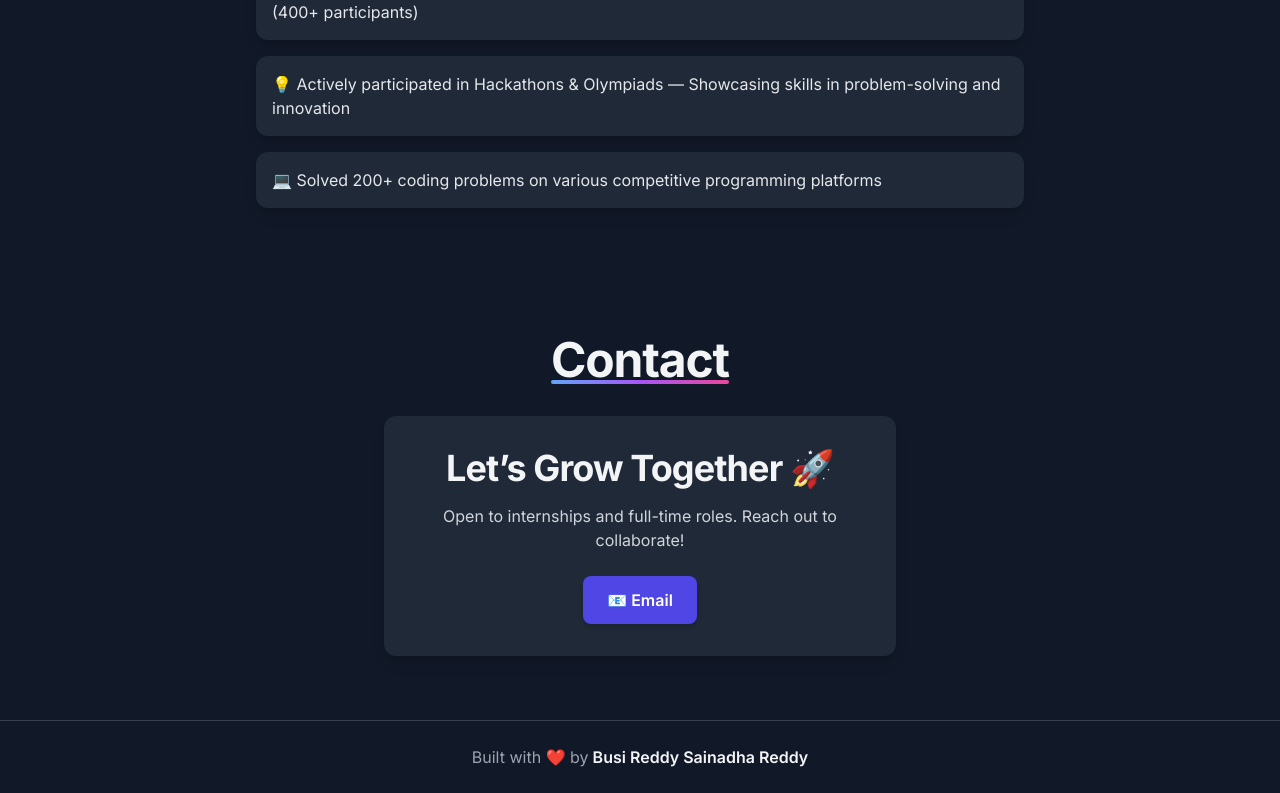
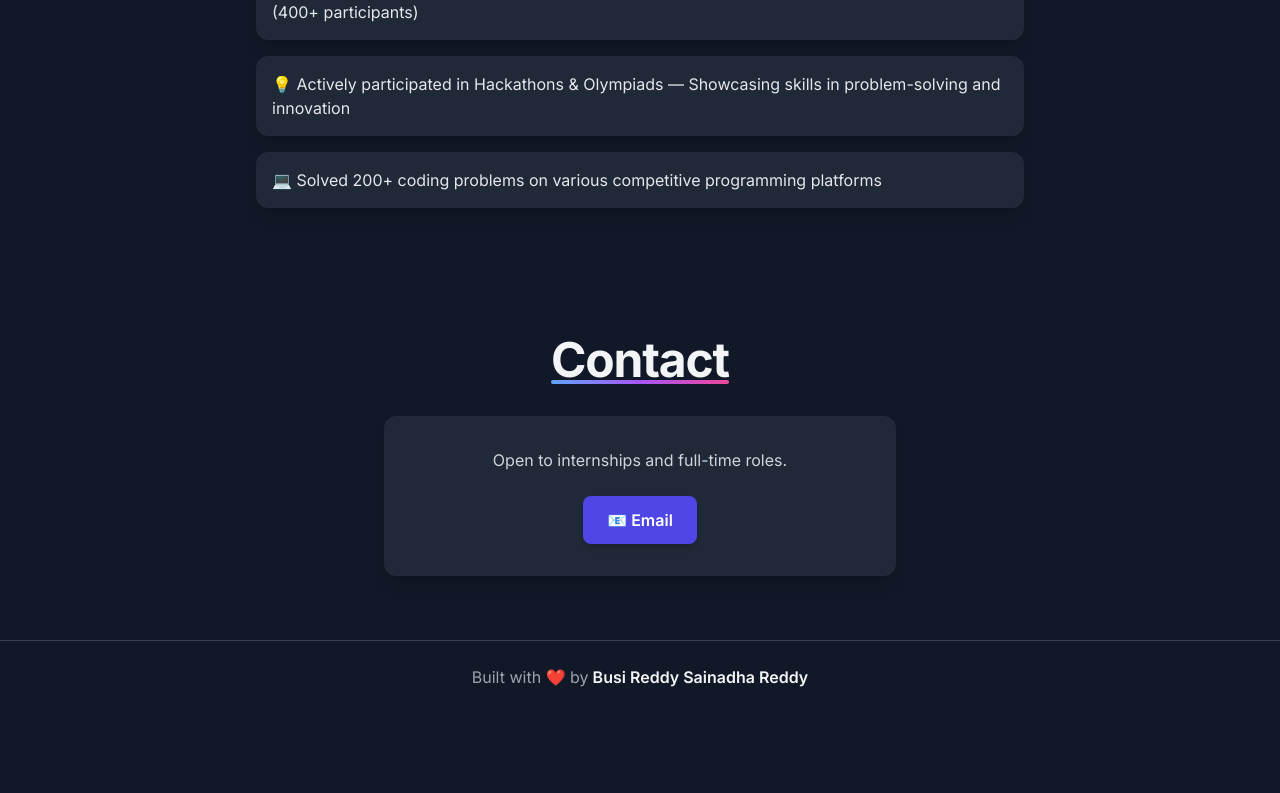
Before and after one commit to sainadhareddy2636/portfolio-website, a React (Create React App) app: page / in a window 1280 px wide. Shown: the part 3419-4212 px from the top of the page. After the commit the page ends 4132 px from the top, so only its background shows below. Built offline with nearby package versions, Linux system fonts and the light colour scheme; the HTML template or start-up script is replaced by a standard one.

Commit message:
Updated contact section

```diff
--- a/src/components/Contact.jsx
+++ b/src/components/Contact.jsx
@@ -10,11 +10,11 @@ export default function Contact() {
       <SectionTitle>Contact</SectionTitle>
 
       <div className="card bg-white dark:bg-gray-800 rounded-xl shadow-lg max-w-lg mx-auto p-8 text-center transition-all duration-300 hover:shadow-2xl">
-        <h4 className="text-3xl sm:text-4xl font-bold mb-4 text-gray-800 dark:text-gray-100">
+        {/* <h4 className="text-3xl sm:text-4xl font-bold mb-4 text-gray-800 dark:text-gray-100">
           Let’s Grow Together 🚀
-        </h4>
+        </h4> */}
         <p className="text-gray-600 dark:text-gray-300 mb-6 text-lg sm:text-base leading-relaxed">
-          Open to internships and full-time roles. Reach out to collaborate!
+          Open to internships and full-time roles.
         </p>
 
         <div className="flex flex-col sm:flex-row justify-center gap-4">
```
